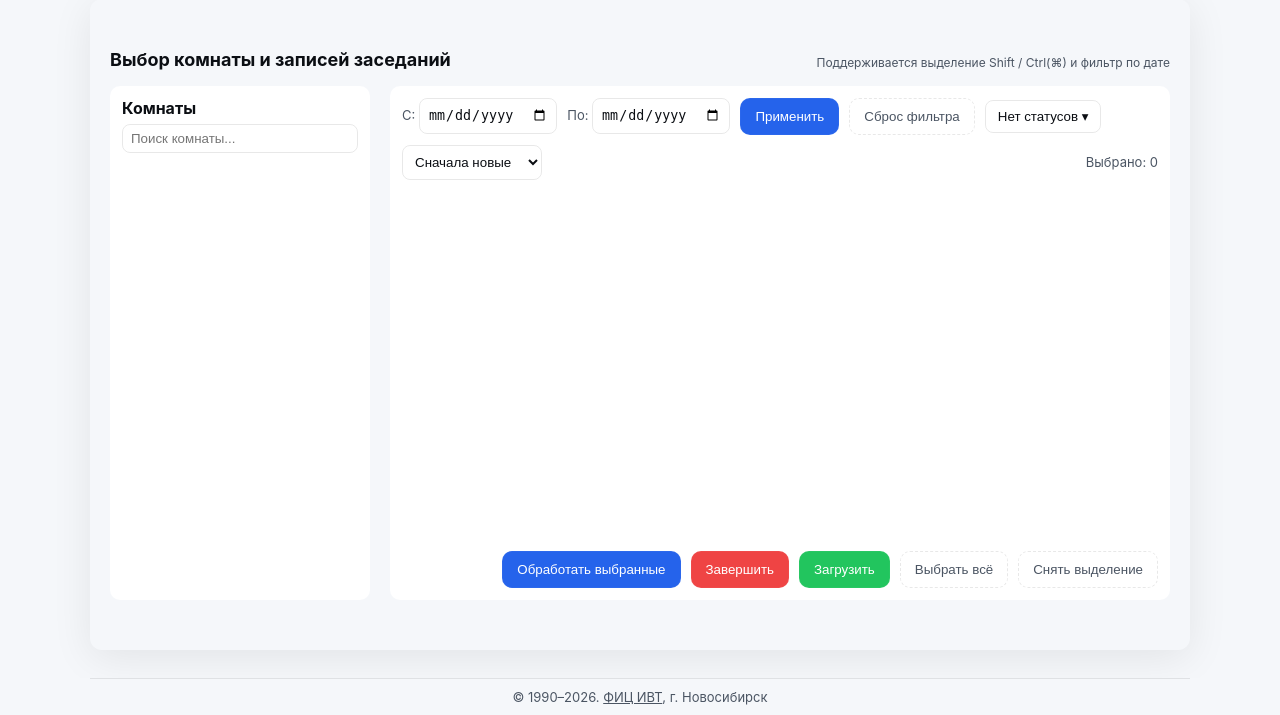
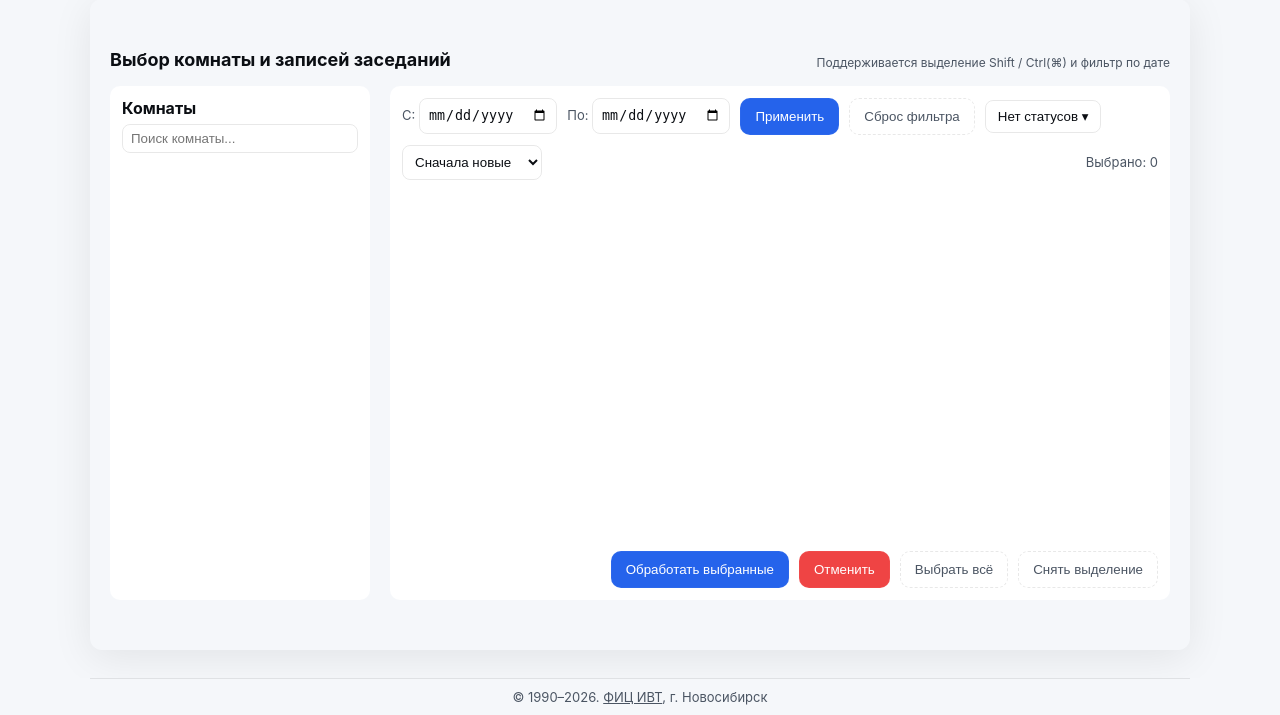
Before and after one commit to SimpleIN1/RepackingPerfomanceVideos, a Django app: page /repacking/records/ in a window 1280 px wide. Shown: the part 85-800 px from the top of the page. Run offline with Django 4.2, Linux system fonts and the light colour scheme; the visitor is signed in with stand-in values (Sample User, id 1); data that the repository does not hold is empty; parts of the project's set-up code (start-up, migrations or seed data) failed here and were passed over; some libraries are stand-ins or nearby versions.

Commit message:
rename button from "Завершить" to "Отменить", delete the record upload request form

```diff
--- a/RepackingProject/templates/repacking/records.html
+++ b/RepackingProject/templates/repacking/records.html
@@ -101,12 +101,12 @@
               </form>
               <form id="terminateIDForm" method="POST" action="{% url 'repacking-api-terminate-records' %}">
                 {% csrf_token %}
-                <button class="btn terminate-btn" id="terminateBtn" type="submit">Завершить</button>
+                <button class="btn terminate-btn" id="terminateBtn" type="submit">Отменить</button>
               </form>
-              <form id="uploadIDForm" method="POST" action="{% url 'repacking-api-upload-records' %}">
-                {% csrf_token %}
-                <button class="btn upload-btn" id="uploadBtn" type="submit">Загрузить</button>
-              </form>
+              {#<form id="uploadIDForm" method="POST" action="{% url 'repacking-api-upload-records' %}">#}
+                {#{% csrf_token %}#}
+                {#<button class="btn upload-btn" id="uploadBtn" type="submit">Загрузить</button>#}
+              {#</form>#}
               <button class="btn ghost" id="selectAllBtn">Выбрать всё</button>
               <button class="btn ghost" id="deselectAllBtn">Снять выделение</button>
             </div>
```
